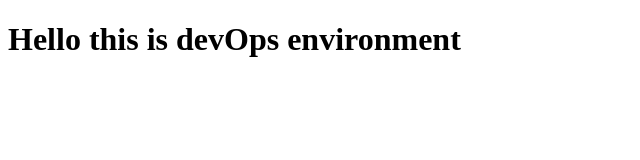
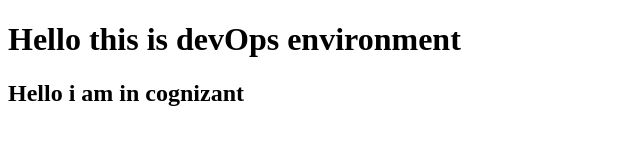
Before and after one commit to Ikrishgoyal/gitpractise, a plain HTML site: page index.html in a window 1280 px wide. Shown: the whole page, without its empty margins (0-640 px from the left). Drawn offline with Linux system fonts and the light colour scheme.

Commit message:
an extra message added in index.html

```diff
--- a/index.html
+++ b/index.html
@@ -7,5 +7,6 @@
 </head>
 <body>
     <h1>Hello this is devOps environment</h1>
+    <h2>Hello i am in cognizant</h2>
 </body>
 </html>
```
